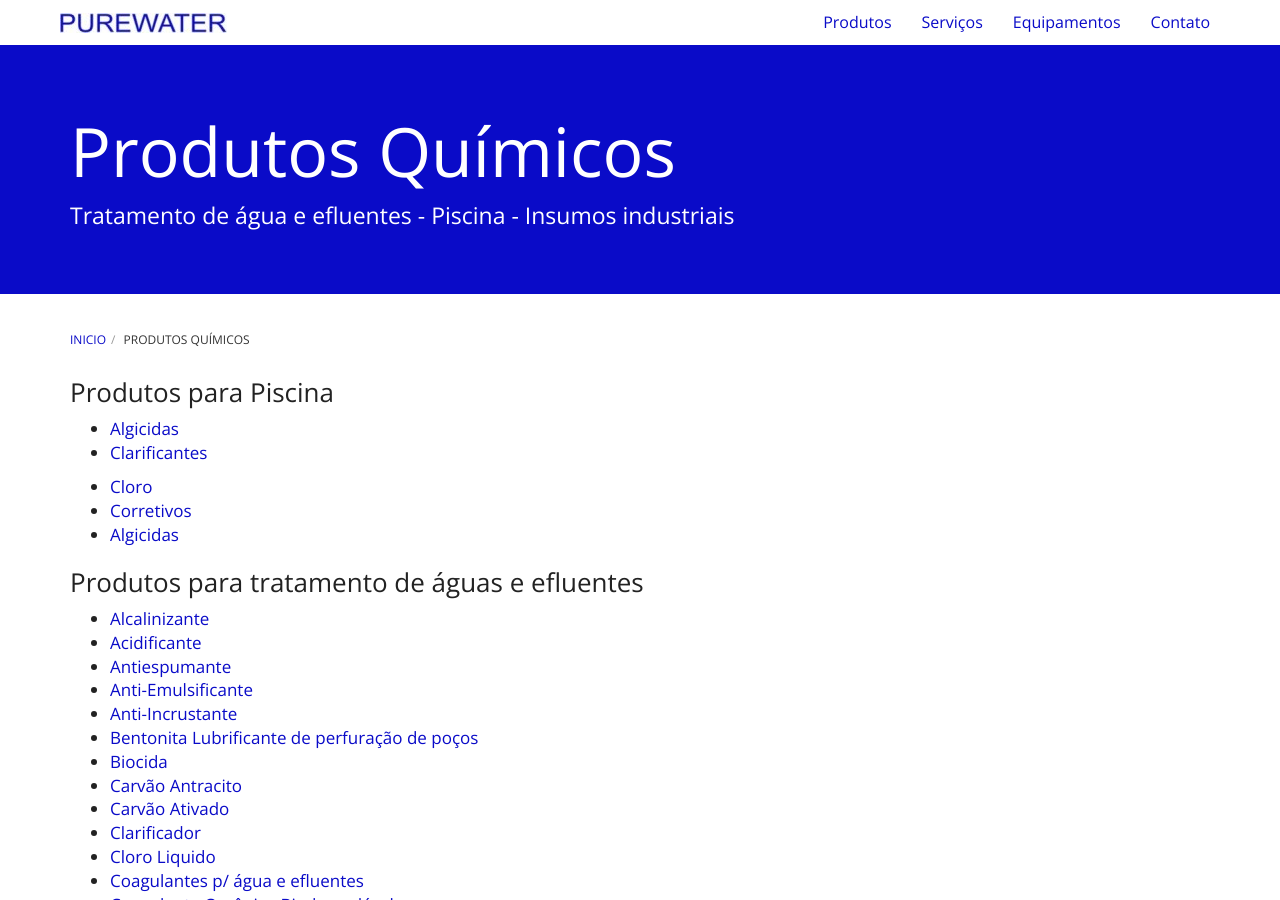
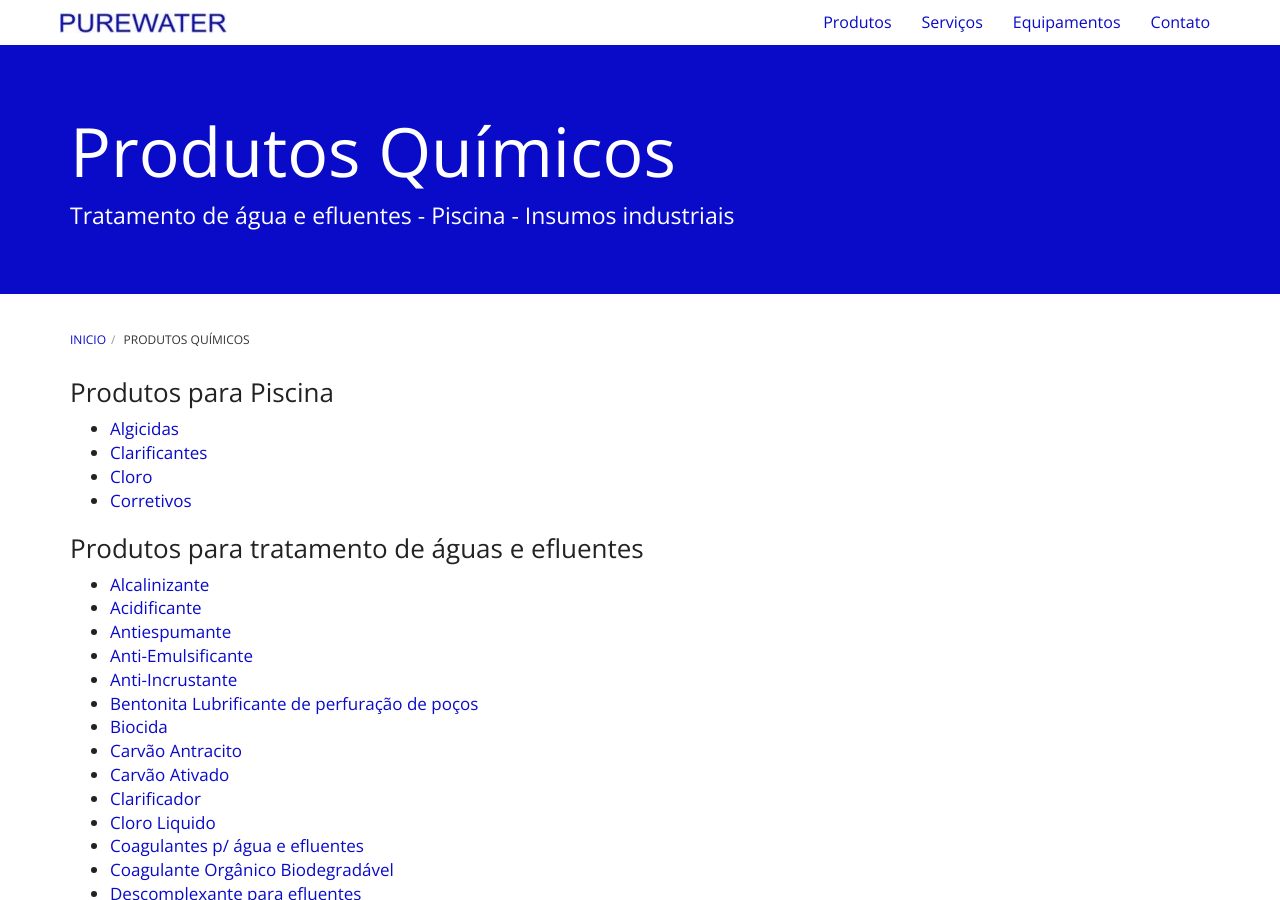
Before and after one commit to purewaterefluentes/purewaterefluentes.github.io, a Jekyll site: the page built from produtos/index.md, in a window 1280 px wide and 900 px high. Built offline with Jekyll 4.4.1, drawn with Linux system fonts in a browser that asks for light colours; nearby versions of some CDN libraries; library files that are not in the unit come from our copies.

Commit message:
Update index.md

```diff
--- a/produtos/index.md
+++ b/produtos/index.md
@@ -9,10 +9,8 @@
 
 - [Algicidas](algicida-para-piscina.html)
 - [Clarificantes](clarificante-para-piscina.html)
-
-- [Cloro](    para-piscina.html)
-- [Corretivos](      algicida-para-piscina.html)
-- [Algicidas](algicida-para-piscina.html)
+- [Cloro](cloro-para-piscina.html)
+- [Corretivos](corretivo-para-piscina.html)
 
 
 ### Produtos para tratamento de águas e efluentes
```
